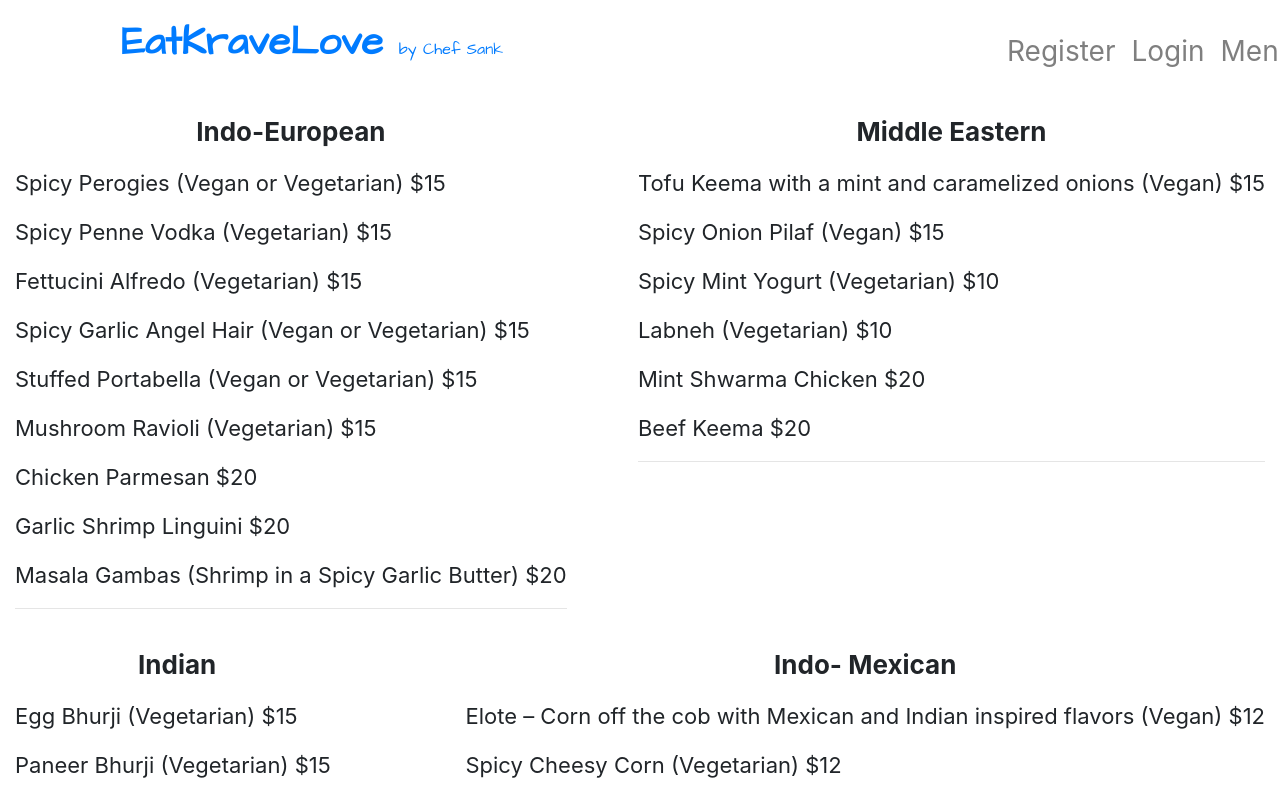
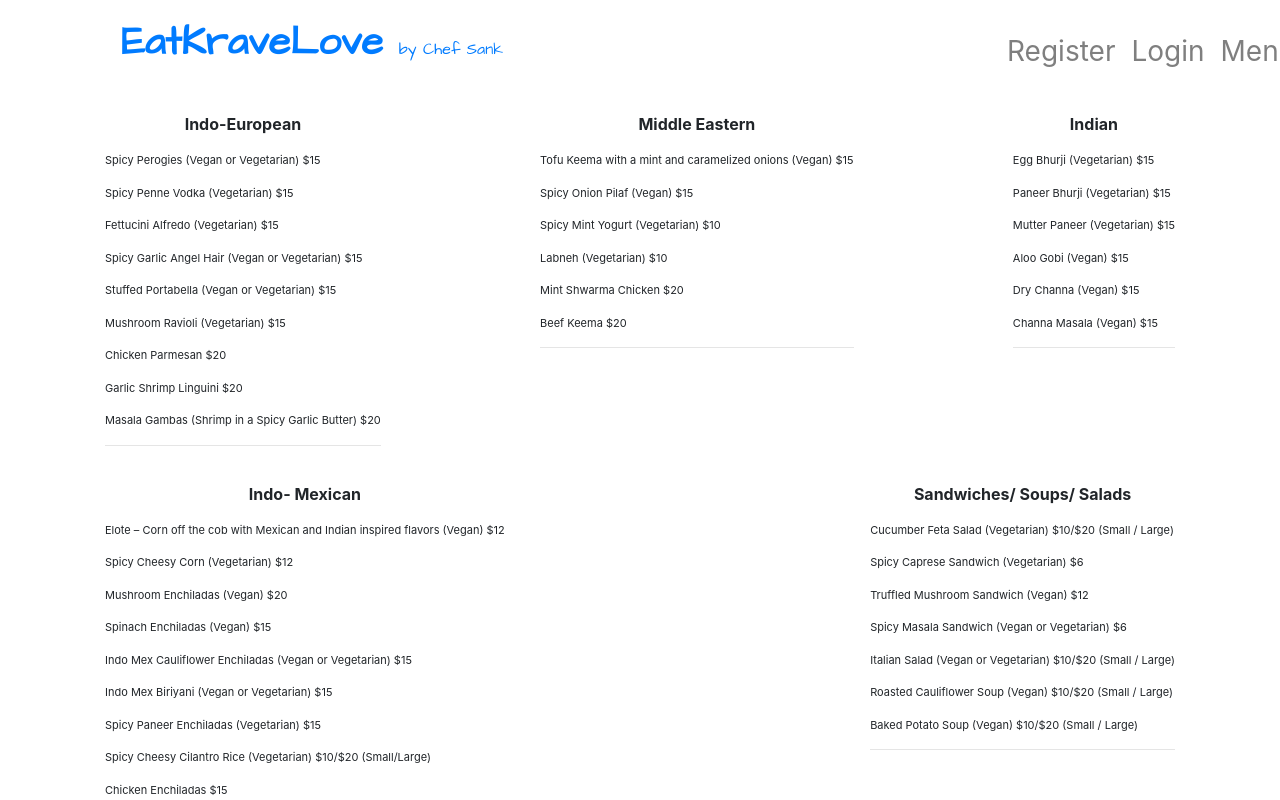
Before and after one commit to michaelpaulcuccia/eatkravelove, a React (Create React App) app in the folder client/: page /menu in a window 1280 px wide. Shown: the top 800 px of the page. Built offline with nearby package versions, Linux system fonts and the light colour scheme.

Commit message:
additional style updates to login and register;

```diff
--- a/client/src/components/Menu.js
+++ b/client/src/components/Menu.js
@@ -3,8 +3,10 @@ import '../style/MenuStyle.css'
 
 const Menu = () => {
     return (
+
+        <div className='container'>
+
             <div className='flex_container'>
-
                 <div className='menu_box'>
                     <p className='head'><strong>Indo-European</strong></p>
                     <p>Spicy Perogies (Vegan or Vegetarian) $15</p>
@@ -88,7 +90,7 @@ const Menu = () => {
                     <p>Chili Chicken $20</p>
                     <hr></hr>
                 </div>
-
+            </div>
 
         </div>
     )
--- a/client/src/components/users/Register.js
+++ b/client/src/components/users/Register.js
@@ -45,7 +45,7 @@ const Register = () => {
         <div>
             <div className='register_main_container'>
 
-                <h2 className="register_head"><i className="fas fa-user"></i> Welcome New User! Please Register</h2>
+                <h2 className="register_head"><i className="fas fa-user"></i> Welcome New User!</h2>
 
                 <form className="form"
                     onSubmit={handleSubmit(onSubmit)}
--- a/client/src/style/LoginStyle.css
+++ b/client/src/style/LoginStyle.css
@@ -1,7 +1,7 @@
 .login_main_container {
     margin-top: 55px;
-    margin-left: 33%;
-    margin-right: 33%;
+    margin-left: 36%;
+    margin-right: 31%;
 }
 
 .form {
@@ -15,6 +15,7 @@
 .login_button {
     background-color: blue;
     color: white;
+    padding: 2px 2px 2px 2px;
 }
 
 .register_link {
--- a/client/src/style/MenuStyle.css
+++ b/client/src/style/MenuStyle.css
@@ -7,11 +7,11 @@
 
 .menu_box {
     /*top right bottom left*/
-    margin: 10px 15px 10px 15px;
-    font-size: 22px;
+    margin: 10px 0px 10px 0px;
+    font-size: 11px;
 }
 
 .head {
     text-align: center;
-    font-size: 26px;
+    font-size: 16px;
 }
--- a/client/src/style/RegisterStyle.css
+++ b/client/src/style/RegisterStyle.css
@@ -1,11 +1,7 @@
 .register_main_container {
     margin-top: 55px;
-    margin-left: 31%;
+    margin-left: 36%;
     margin-right: 31%;
-}
-
-.form {
-    margin-left: 25%;
 }
 
 .register_head {
@@ -15,4 +11,5 @@
 .register_button {
     background-color: green;
     color: white;
+    padding: 2px 2px 2px 2px;
 }
```
Lines whose indentation alone changed are shown as unchanged.
